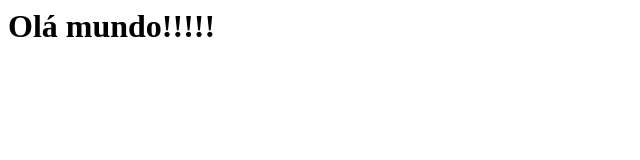
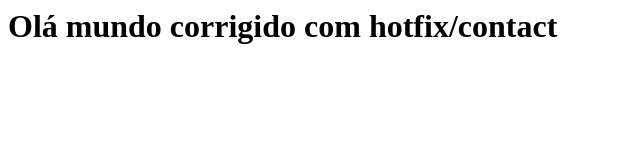
Before and after one commit to guilhermengs/modulo-git, a plain HTML site: page index.html in a window 1280 px wide. Shown: the whole page, without its empty margins (0-640 px from the left). Drawn offline with Linux system fonts and the light colour scheme.

Commit message:
hotfix/contact

```diff
--- a/index.html
+++ b/index.html
@@ -3,6 +3,6 @@
 
 </head>
 <body>
-	<h1>Olá mundo!!!!!</h1>
+	<h1>Olá mundo corrigido com hotfix/contact</h1>
 </body>
 </html>
```
